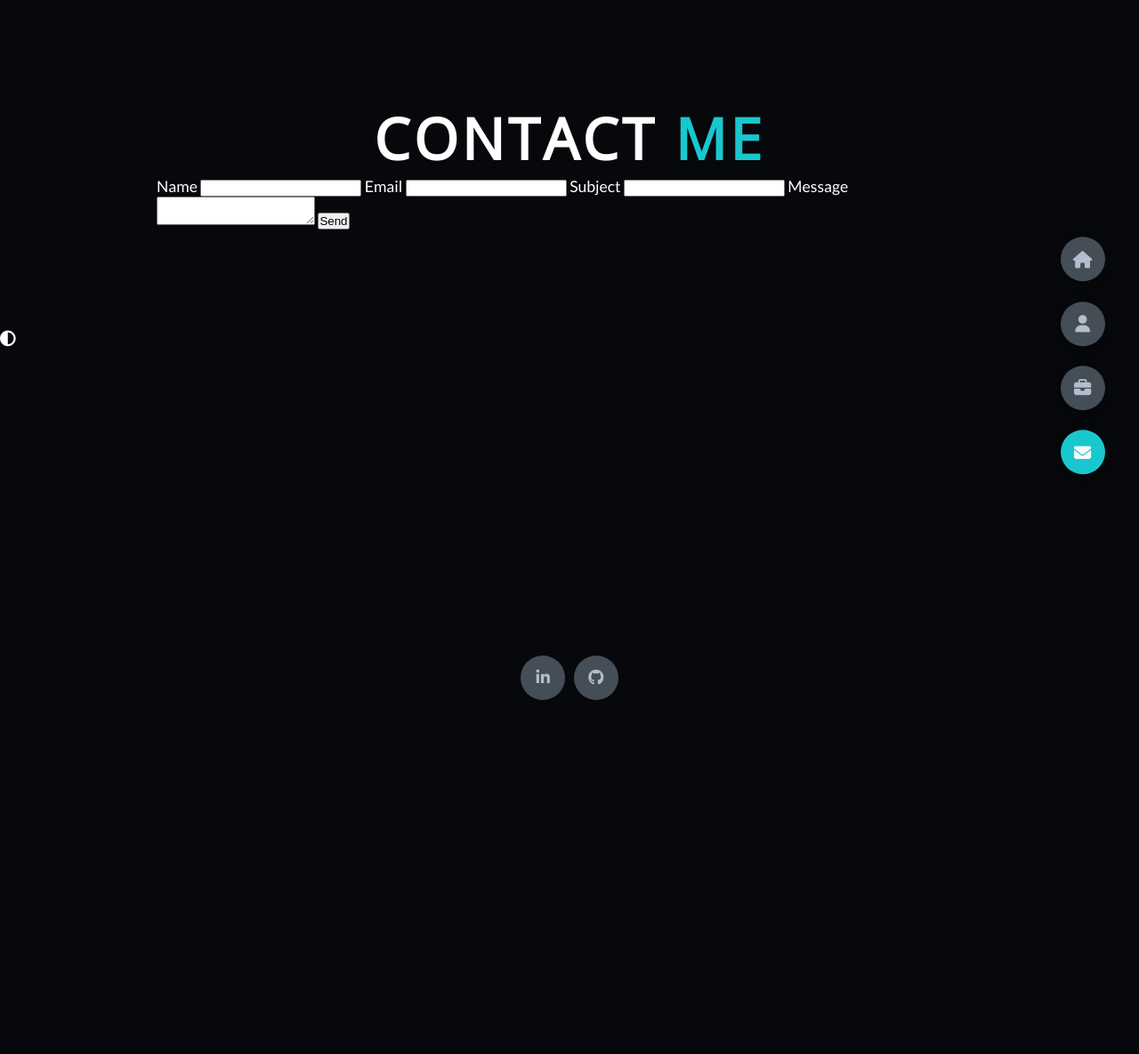
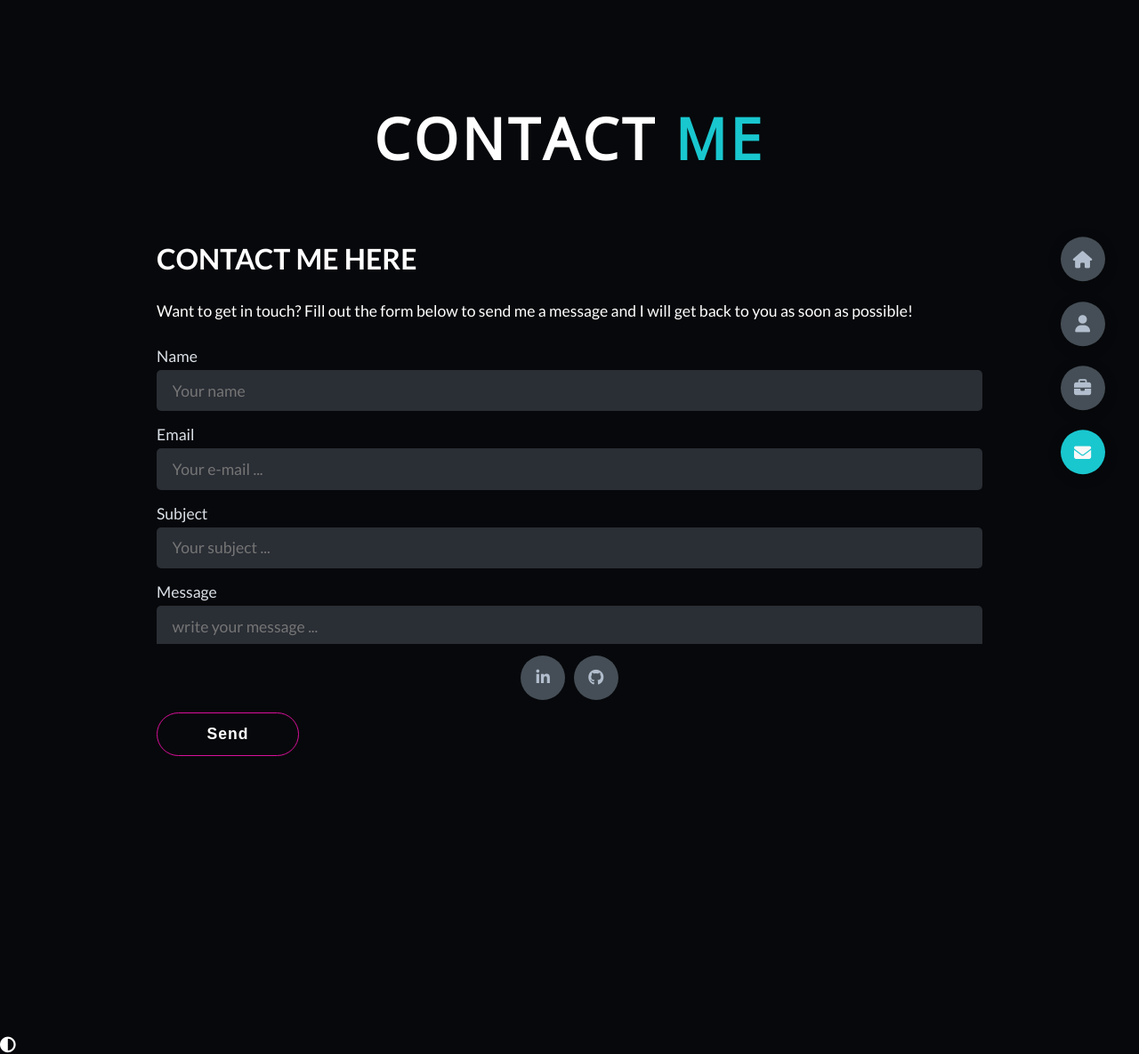
Before and after one commit to Eva-Kuk/portfolio, a Flask app: page /contact in a window 1280 px wide. Shown: the whole page at 89% size. Before the commit the page ends 787 px from the top, so only its background shows below. Run offline with Flask 2, Linux system fonts and the light colour scheme; some libraries are stand-ins or nearby versions; grey boxes are pictures that could not be loaded.

Commit message:
modify contact form

```diff
--- a/forms.py
+++ b/forms.py
@@ -1,16 +1,21 @@
-from flask_wtf import Form
-from wtforms import StringField, TextAreaField, SubmitField, validators
-from wtforms.validators import ValidationError, DataRequired, Email
+from flask_wtf import FlaskForm
+from wtforms import (
+    StringField, TextAreaField, SubmitField, validators,
+    ValidationError)
+from wtforms.validators import DataRequired, Email
 
 
-class ContactForm(Form):
+class ContactForm(FlaskForm):
     name = StringField(
-        "Name",  [validators.DataRequired("Please enter your name.")])
+      'Name', validators=[DataRequired(
+        "Please enter your name.")])
     email = StringField(
-        "Email",  [validators.DataRequired("Please enter your email address."),
-        validators.Email("Please enter your email address.")])
+      'Email', validators=[DataRequired(
+        "Please enter your email address."), Email(granular_message=True)])
     subject = StringField(
-        "Subject",  [validators.DataRequired("Please enter a subject.")])
+      'Subject', validators=[DataRequired(
+        "Please enter a subject.")])
     message = TextAreaField(
-        "Message",  [validators.DataRequired("Please enter a message.")])
+      'Message', validators=[DataRequired(
+        "Please enter a message.")])
     submit = SubmitField("Send")
--- a/routes.py
+++ b/routes.py
@@ -1,38 +1,85 @@
 import os
-from flask import Flask, render_template, request
+from flask import (
+    Flask, render_template, redirect, request, flash, url_for)
+from flask_mail import Mail, Message
 from forms import ContactForm
-
 if os.path.exists("env.py"):
     import env
 
+
 app = Flask(__name__)
 
+# Configure server parameters
 
+app.config["MAIL_SERVER"] = "smtp.gmail.com"
+app.config["MAIL_PORT"] = 465
+app.config["MAIL_USERNAME"] = 'webdeveloperevakukla@gmail.com'
+app.config["MAIL_PASSWORD"] = os.environ.get("MY_EMAIL_PASSWORD")
+app.config["MAIL_USE_SSL"] = True
+app.config['MAIL_USE_TLS'] = False
+
+
+# Create an instance of the Mail class
+mail = Mail(app)
+# Set up secret key
+app.secret_key = os.environ.get("SECRET_KEY")
+
+
+# Home
 @app.route('/')
 def home():
     return render_template('home.html')
 
 
+# About
 @app.route('/about')
 def about():
     return render_template('about.html')
 
 
+# Projects
 @app.route('/projects')
 def projects():
     return render_template('projects.html')
 
 
+# Contact
 @app.route('/contact', methods=['GET', 'POST'])
 def contact():
     form = ContactForm()
+    if request.method == 'POST':
+        email = form.get("email")
+        message = form.get("message")
 
-    if request.method == 'POST':
-        return 'Form posted.'
+        msg = Message(email,
+            sender=("Ewa Kukla", email),
+            recipients=['webdeveloperevakukla@gmail.com'])
+        msg.body = message
+        mail.send(msg)
+        return redirect(url_for("contact"))
 
-    elif request.method == 'GET':
+    return render_template("contact.html", form=form)
 
-        return render_template('contact.html', form=form)
+# Contact
+@app.route('/contact', methods=['GET', 'POST'])
+def contact():
+    form = ContactForm()
+    if request.method == 'POST' and form.validate():
+        name = request.form.get("name")
+        email = request.form.get("email")
+        subject = request.form.get("subject")
+        message = request.form.get("message")
+
+        msg = Message(
+            subject=f"Mail from {name}",
+            body=f"Name: {name}\nE-Mail: {email}\n\nSubject: {subject}n\n\n{message}",
+            sender=email,
+            recipients=['webdeveloperevakukla@gmail.com'])
+        mail.send(msg)
+        flash("Email Sent Successfully")
+        return render_template("contact.html", success=True)
+
+    return render_template("contact.html", form=form)
 
 
 # Set how & where to run the app
--- a/templates/contact.html
+++ b/templates/contact.html
@@ -5,23 +5,67 @@
     <div class="main-title">
         <h2>Contact <span>me</span></h2>
     </div>
-    <form action="{{ url_for('contact') }}" method="POST">
-        {{ form.csrf_token }}
+    <div class="contact-content-con">
+        <div class="left-content">
+            <h4>Contact me here</h4>
+            <p>
+                Want to get in touch? Fill out the form below to send me a message and I will get back to you as soon as possible!
+            </p>
+            <!-- Flash messages
+            {% if success %}
+                <p>Thank you for your message. I'll get back to you shortly.</p>
+            {% else %}
 
-        {{ form.name.label }}
-        {{ form.name }}
+                {% for message in form.name.errors %}
+                <div class="flash">{{ message }}</div>
+                {% endfor %}
 
-        {{ form.email.label }}
-        {{ form.email }}
+                {% for message in form.email.errors %}
+                <div class="flash">{{ message }}</div>
+                {% endfor %}
 
-        {{ form.subject.label }}
-        {{ form.subject }}
+                {% for message in form.subject.errors %}
+                <div class="flash">{{ message }}</div>
+                {% endfor %}
 
-        {{ form.message.label }}
-        {{ form.message }}
+                {% for message in form.message.errors %}
+                <div class="flash">{{ message }}</div>
+                {% endfor %}-->
 
-        {{ form.submit }}
-      </form>
+            <form action="{{ url_for('contact') }}" method="POST">
+                {{ form.csrf_token }}
+                <!--{{ form.hidden_tag() }}-->
+                <!-- input name -->
+                <div class="input-control position">
+                {{ form.name.label }}
+                {{ form.name (placeholder='Your name') }}
+                <!-- input email -->
+                {{ form.email.label }}
+                {{ form.email (placeholder='Your e-mail ...') }}
+                </div>
+                <!-- input subject -->
+                <div class="input-control">
+                {{ form.subject.label }}
+                {{ form.subject(placeholder='Your subject ...') }}
+                </div>
+                <div class="input-control">
+                <!-- input message -->
+                {{ form.message.label }}
+                {{ form.message (placeholder='write your message ...') }}
+                </div>
+                <!-- Submit button -->
+                {{ form.submit() }}
+            </form>
+        </div>
+        <div class="right-content">
+            <div class="logo">
+                <a href="#">
+                    <video autoplay muted><source src="{{ url_for('static', filename='img/logo.mp4') }}" type="video/mp4" aria-label="animated logo">Ewa Kukla</video>
+                </a>
+            </div>
+        </div>
     </div>
+</div>
 </section>
+{% endif %}
 {% endblock %}
```
